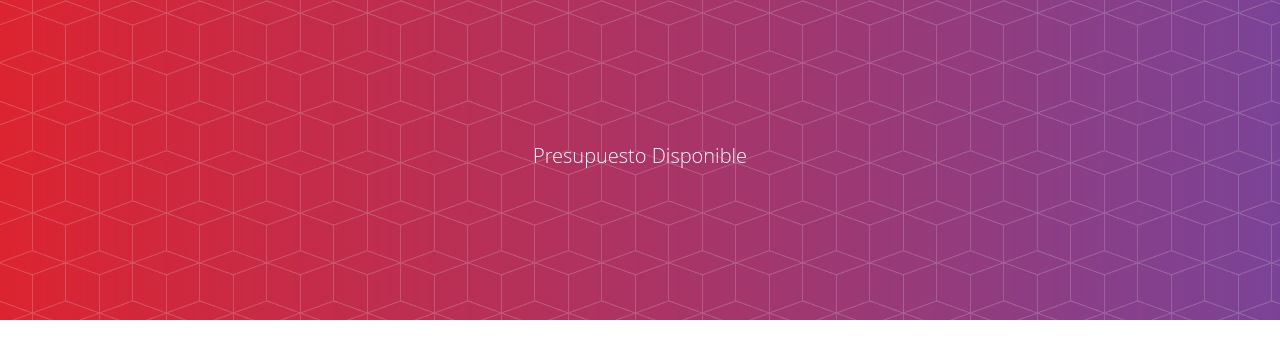
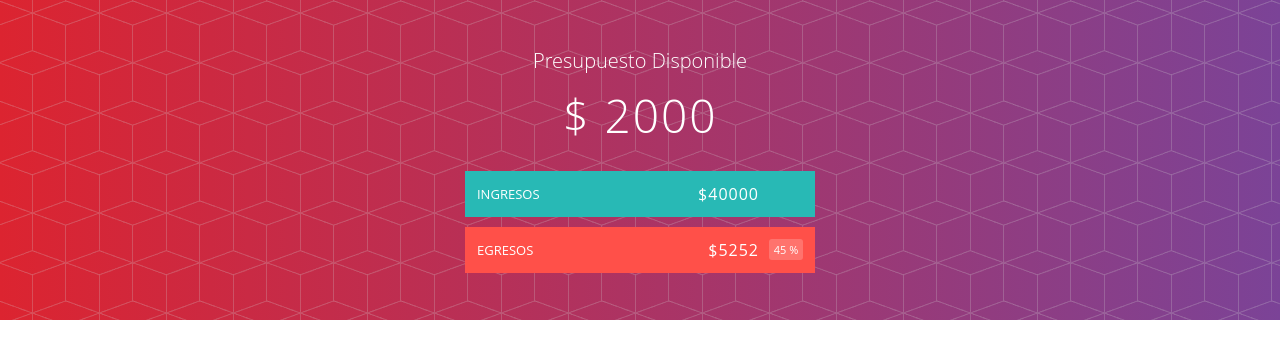
Before and after one commit to JulioAburto/Aplicaci-nPresupuesto, a plain HTML site: page index.html in a window 1280 px wide. Drawn offline with Linux system fonts and the light colour scheme.

Commit message:
Cabecero estatico

```diff
--- a/index.html
+++ b/index.html
@@ -10,9 +10,22 @@
 	<body>
 		<div class="cabecero">
 			<div class="presupuesto">
-				<div class="presupuesto_titulo">
-                    Presupuesto Disponible
-                </div>
+				<div class="presupuesto_titulo">Presupuesto Disponible</div>
+				<div class="presupuesto_valor">$ 2000</div>
+				<div class="presupuesto_ingreso limpiarEstilos">
+					<div class="presupuesto_ingreso--texto">Ingresos</div>
+					<div class="derecha">
+						<div class="presupuesto_ingreso--valor">$40000</div>
+						<div class="presupuesto_ingreso--porcentaje">&nbsp;</div>
+					</div>
+				</div>
+				<div class="presupuesto_egreso limpiarEstilos">
+					<div class="presupuesto_egreso--texto">Egresos</div>
+					<div class="derecha limpiarEstilos">
+						<div class="presupuesto_egreso--valor">$5252</div>
+						<div class="presupuesto_egreso--porcentaje">45 %</div>
+					</div>
+				</div>
 			</div>
 		</div>
 		<script src="./js/dato.js"></script>
```
